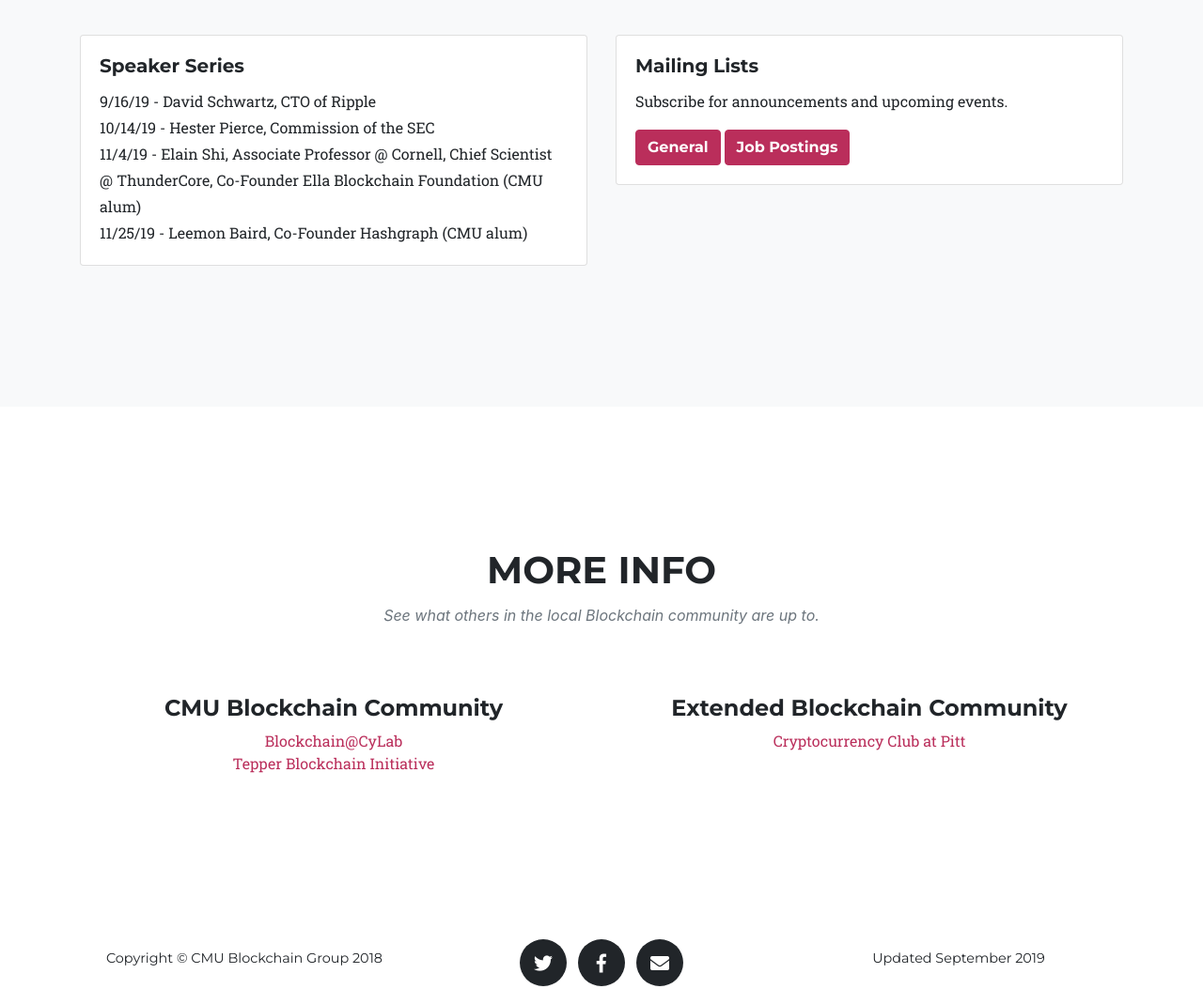
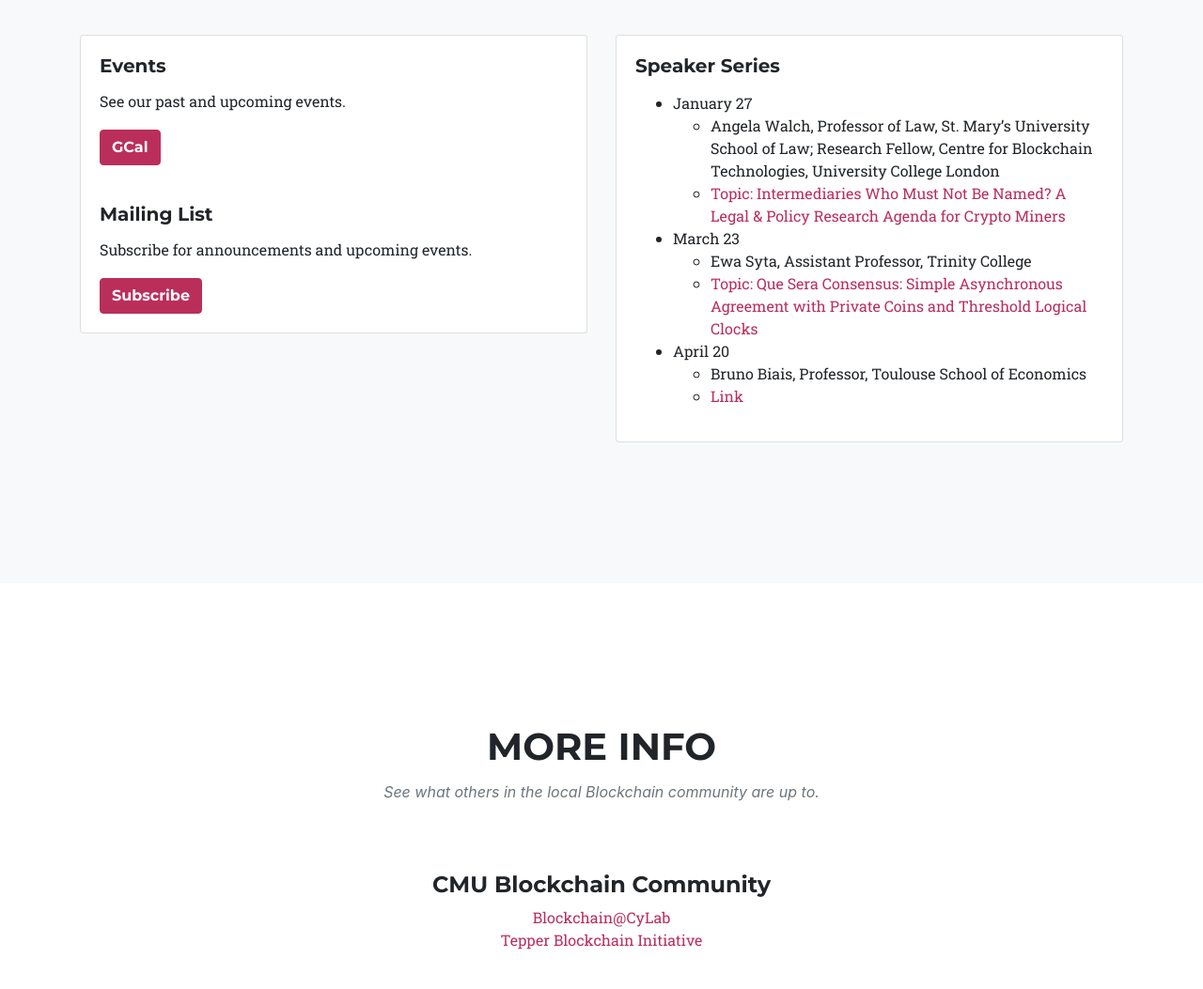
Before and after one commit to CMU-Blockchain-Group/CMUBlockchainGroup, a plain HTML site: page index.html in a window 1280 px wide. Shown: the part 1760-2813 px from the top of the page at 94% size. Drawn offline with Linux system fonts and the light colour scheme; a web font is replaced by a local one.

Commit message:
update speaker series info, mailing list link

```diff
--- a/index.html
+++ b/index.html
@@ -287,48 +287,50 @@
           </div>
         </div> <!-- end row -->
         <div class="row">
-          <!-- card -->
+
+            <!-- card -->
           <div class="col-sm-12 col-md-6">
-            <div class="card">
-              <div class="card-body">
-                <h5 class="card-title">Speaker Series</h5>
-                <p class="card-text">9/16/19 - David Schwartz, CTO of Ripple<br>
-                                    10/14/19 - Hester Pierce, Commission of the SEC<br>
-                                    11/4/19 - Elain Shi, Associate Professor @ Cornell, Chief Scientist @ ThunderCore, Co-Founder Ella Blockchain Foundation (CMU alum)<br>
-                                    11/25/19 - Leemon Baird, Co-Founder Hashgraph (CMU alum)</p>
-              </div>
-            </div>
-          </div>
-          <!-- <div class="col-sm-12 col-md-6">
             <div class="card">
               <div class="card-body">
                 <h5 class="card-title">Events</h5>
                 <p class="card-text">See our past and upcoming events.</p>
                 <a href="https://calendar.google.com/calendar/embed?src=cmu.blockchain.group%40gmail.com&ctz=America%2FNew_York" class="btn btn-primary">GCal</a>
               </div>
-            </div>
-          </div> -->
-          <!-- card -->
-          <!-- <div class="col-sm-12 col-md-6">
-            <div class="card">
               <div class="card-body">
-                <h5 class="card-title">Schedule</h5>
-                <p class="card-text">Here is a summary of our plan for Spring 2019. Events are tentative and subject to change.</p>
-                <a href="https://docs.google.com/spreadsheets/d/119l4caw2DeZJqqoj5hltnmRJyHE8xfOwZ3LZLnLEWSY/edit?usp=sharing" class="btn btn-primary">S19 Schedule</a>
+                <h5 class="card-title">Mailing List</h5>
+                <p class="card-text">Subscribe for announcements and upcoming events.</p>
+                <a href="http://eepurl.com/gd0jVn" class="btn btn-primary">Subscribe</a>
               </div>
             </div>
-          </div> -->
+          </div>
+
           <!-- card -->
           <div class="col-sm-12 col-md-6">
             <div class="card">
               <div class="card-body">
-                <h5 class="card-title">Mailing Lists</h5>
-                <p class="card-text">Subscribe for announcements and upcoming events.</p>
-                <a href="https://lists.andrew.cmu.edu/mailman/listinfo/cmu-blockchain" class="btn btn-primary">General</a>
-                <a href="https://lists.andrew.cmu.edu/mailman/listinfo/cmu-blockchain-jobs" class="btn btn-primary">Job Postings</a>
+                <h5 class="card-title">Speaker Series</h5>
+                <p class="card-text">
+                    <ul>
+                        <li>January 27</li>
+                        <ul>
+                            <li>Angela Walch, Professor of Law, St. Mary’s University School of Law; Research Fellow, Centre for Blockchain Technologies, University College London</li>
+                            <li><a href="https://www.cylab.cmu.edu/events/2020/01/27-walch-seminar.html">Topic: Intermediaries Who Must Not Be Named? A Legal & Policy Research Agenda for Crypto Miners</a></li>
+                        </ul>
+                        <li>March 23</li>
+                        <ul>
+                            <li>Ewa Syta, Assistant Professor, Trinity College</li>
+                            <li><a href="https://www.cylab.cmu.edu/events/2020/03/23-syta-seminar.html">Topic: Que Sera Consensus: Simple Asynchronous Agreement with Private Coins and Threshold Logical Clocks</a></li>
+                        </ul>
+                        <li>April 20</li>
+                        <ul>
+                            <li>Bruno Biais, Professor, Toulouse School of Economics</li>
+                            <li><a href="https://www.cylab.cmu.edu/events/2020/04/20-biais-seminar.html">Link</a></li>
+                        </ul>
+                    </ul>
               </div>
             </div>
           </div>
+
         </div> <!-- end row -->
       </div> <!-- end container -->
     </section>
@@ -343,14 +345,10 @@
           </div>
         </div> <!-- end row -->
         <div class="row">
-          <div class="col-md-6 text-center">
+          <div class="col-md-12 text-center">
             <h4 class="section-heading">CMU Blockchain Community</h4>
             <a href="https://blockchain.cylab.cmu.edu/">Blockchain@CyLab</a><br>
             <a href="https://www.cmu.edu/tepper/faculty-and-research/centers/blockchain-initiative/index.html">Tepper Blockchain Initiative</a><br>
-          </div>
-          <div class="col-md-6 text-center">
-            <h4 class="section-heading">Extended Blockchain Community</h4>
-            <a href="https://pittcrypto.org/">Cryptocurrency Club at Pitt</a>
           </div>
         </div> <!-- end row -->
       </div>
@@ -371,7 +369,7 @@
                 </a>
               </li>
               <li class="list-inline-item">
-                <a href="https://twitter.com/CMUBlockchain">
+                <a href="https://www.facebook.com/cmublockchain/">
                   <i class="fab fa-facebook-f"></i>
                 </a>
               </li>
@@ -383,7 +381,7 @@
             </ul>
           </div>
           <div class="col-md-4">
-              <span class="copyright">Updated September 2019</span>
+              <span class="copyright">Updated February 2020</span>
           </div>
         </div>
       </div>
```
